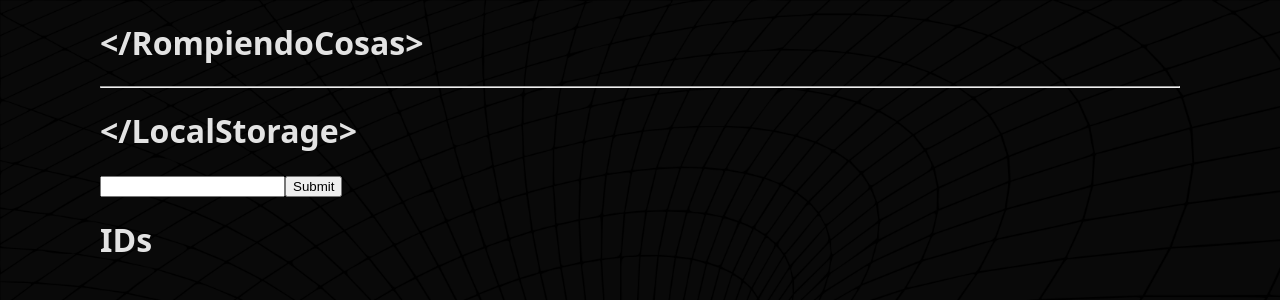
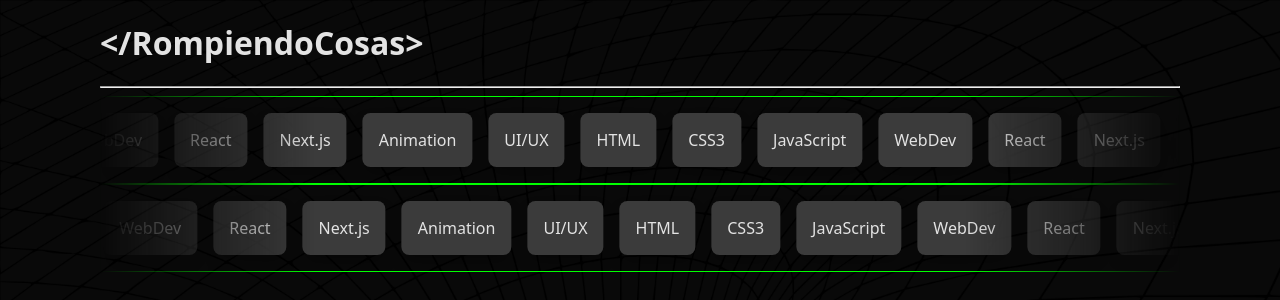
Before and after one commit to MrRedu/rompiendo-react, a React (Vite) app: page / in a window 1280 px wide. Shown: the top 300 px of the page. Built offline with nearby package versions, Linux system fonts and the light colour scheme.

Commit message:
InfiniteScrollBanner (component) + usePrefersReducedMotion custom Hook

```diff
--- a/src/App.jsx
+++ b/src/App.jsx
@@ -2,10 +2,12 @@
 // import { MapDrillingSeparate } from './components/map-drilling/separate/MapDrillingSeparate'
 // import { ToDoList } from './components/todo-list/ToDoList'
 // import { ContextApp } from './components/context/ContextApp'
-import { LocalStorage } from './components/local-storage/LocalStorage'
+// import { LocalStorage } from './components/local-storage/LocalStorage'
 // import { CobeComponent } from './components/cobe/CobeComponent'
 // import { CardSpotlight } from './components/card-spotlight/CardSpotlight'
 // import { ReactSelectSearch } from "./components/react-select-search/ReactSelectSearch"
+
+import { InfiniteScrollBanner } from './components/infinite-scroll-animation/InfiniteScrollBanner'
 
 export const App = () => {
   return (
@@ -16,7 +18,7 @@
       {/* <MapDrillingSeparate /> */}
       {/* <ToDoList /> */}
       {/* <ContextApp /> */}
-      <LocalStorage />
+      {/* <LocalStorage /> */}
       {/* <CobeComponent /> */}
       {/* <div
         style={{
@@ -34,6 +36,8 @@
         <CardSpotlight>👕</CardSpotlight>
       </div> */}
       {/* <ReactSelectSearch /> */}
+      <InfiniteScrollBanner direction="left" speed="fast" />
+      <InfiniteScrollBanner direction="right" speed="slow" />
     </>
   )
 }
--- /dev/null
+++ b/src/components/infinite-scroll-animation/InfiniteScrollBanner.jsx
@@ -0,0 +1,55 @@
+// https://www.youtube.com/watch?v=iLmBy-HKIAw
+
+import propTypes from 'prop-types'
+
+import { usePrefersReducedMotion } from '../../hooks/usePrefersReducedMotion'
+import styles from './InfiniteScrollBanner.module.css'
+
+const ITEMS = [
+  'HTML',
+  'CSS3',
+  'JavaScript',
+  'WebDev',
+  'React',
+  'Next.js',
+  'Animation',
+  'UI/UX',
+] // this come from an API or database
+
+const duplicatedItems = [...ITEMS, ...ITEMS, ...ITEMS]
+
+export const InfiniteScrollBanner = ({
+  direction = 'right',
+  speed = 'fast',
+}) => {
+  const prefersReducedMotion = usePrefersReducedMotion()
+
+  return (
+    <>
+      <div
+        className={`${styles.scroller}
+      ${
+        prefersReducedMotion
+          ? styles['reduced-motion']
+          : styles['normal-motion']
+      }
+      ${direction === 'right' ? styles['to-right'] : styles['to-left']}
+      ${speed === 'fast' ? styles.fast : styles.slow}
+      `}
+      >
+        <ul className={`${styles['tag-list']} ${styles['scroller-inner']}`}>
+          {duplicatedItems.map(item => (
+            <li key={item} className={styles['tag-item']}>
+              {item}
+            </li>
+          ))}
+        </ul>
+      </div>
+    </>
+  )
+}
+
+InfiniteScrollBanner.propTypes = {
+  direction: propTypes.string,
+  speed: propTypes.string,
+}
--- /dev/null
+++ b/src/components/infinite-scroll-animation/InfiniteScrollBanner.module.css
@@ -0,0 +1,65 @@
+.scroller {
+    max-width: 100%;
+    overflow: hidden;
+    border: 1px solid lime;
+
+    --gap: 1rem;
+}
+
+.scroller.reduced-motion {
+    animation: none;
+}
+
+.scroller.normal-motion {
+    overflow: hidden;
+
+    -webkit-mask: linear-gradient(90deg, transparent, #000 20%, #000 80%, transparent);
+    mask: linear-gradient(90deg, transparent, #000 20%, #000 80%, transparent);
+}
+
+.scroller.normal-motion.slow .scroller-inner {
+    --_animation-duration: 60s;
+}
+
+.scroller.normal-motion.fast .scroller-inner {
+    --_animation-duration: 20s;
+}
+
+.scroller.normal-motion.to-right .scroller-inner {
+    --_animation-direction: reverse;
+}
+
+.scroller.normal-motion.to-left .scroller-inner {
+    --_animation-direction: forwards;
+}
+
+.scroller.normal-motion .scroller-inner {
+    width: max-content;
+    flex-wrap: nowrap;
+    animation: scroll var(--_animation-duration, 40s) var(--_animation-direction, forwards) linear infinite;
+}
+
+.tag-list {
+    margin: 0;
+    padding: 0;
+    list-style: none;
+}
+
+.tag-item {
+    padding: 1rem;
+    background-color: #3b3b3b;
+    border-radius: 0.5rem;
+    box-shadow: 0 0.5rem 1rem -0.25rem rgba(0, 0, 0, 0.4);
+}
+
+.scroller-inner {
+    padding-block: 1rem;
+    display: flex;
+    gap: var(--gap);
+}
+
+@keyframes scroll {
+    to {
+        transform: translate(calc(-50% - calc(var(--gap) / 2)));
+    }
+}
--- /dev/null
+++ b/src/hooks/usePrefersReducedMotion.jsx
@@ -0,0 +1,39 @@
+import { useState, useEffect } from 'react'
+
+const QUERY = '(prefers-reduced-motion: no-preference)'
+const isRenderingOnServer = typeof window === 'undefined'
+
+const getInitialState = () => {
+  // For our initial server render, we won't know if the user
+  // prefers reduced motion, but it doesn't matter. This value
+  // will be overwritten on the client, before any animations
+  // occur.
+  return isRenderingOnServer ? true : !window.matchMedia(QUERY).matches
+}
+export function usePrefersReducedMotion() {
+  const [prefersReducedMotion, setPrefersReducedMotion] =
+    useState(getInitialState)
+
+  useEffect(() => {
+    const mediaQueryList = window.matchMedia(QUERY)
+
+    const listener = event => {
+      setPrefersReducedMotion(!event.matches)
+    }
+
+    if (mediaQueryList.addEventListener) {
+      mediaQueryList.addEventListener('change', listener)
+    } else {
+      mediaQueryList.addListener(listener)
+    }
+
+    return () => {
+      if (mediaQueryList.removeEventListener) {
+        mediaQueryList.removeEventListener('change', listener)
+      } else {
+        mediaQueryList.removeListener(listener)
+      }
+    }
+  }, [])
+  return prefersReducedMotion
+}
```
